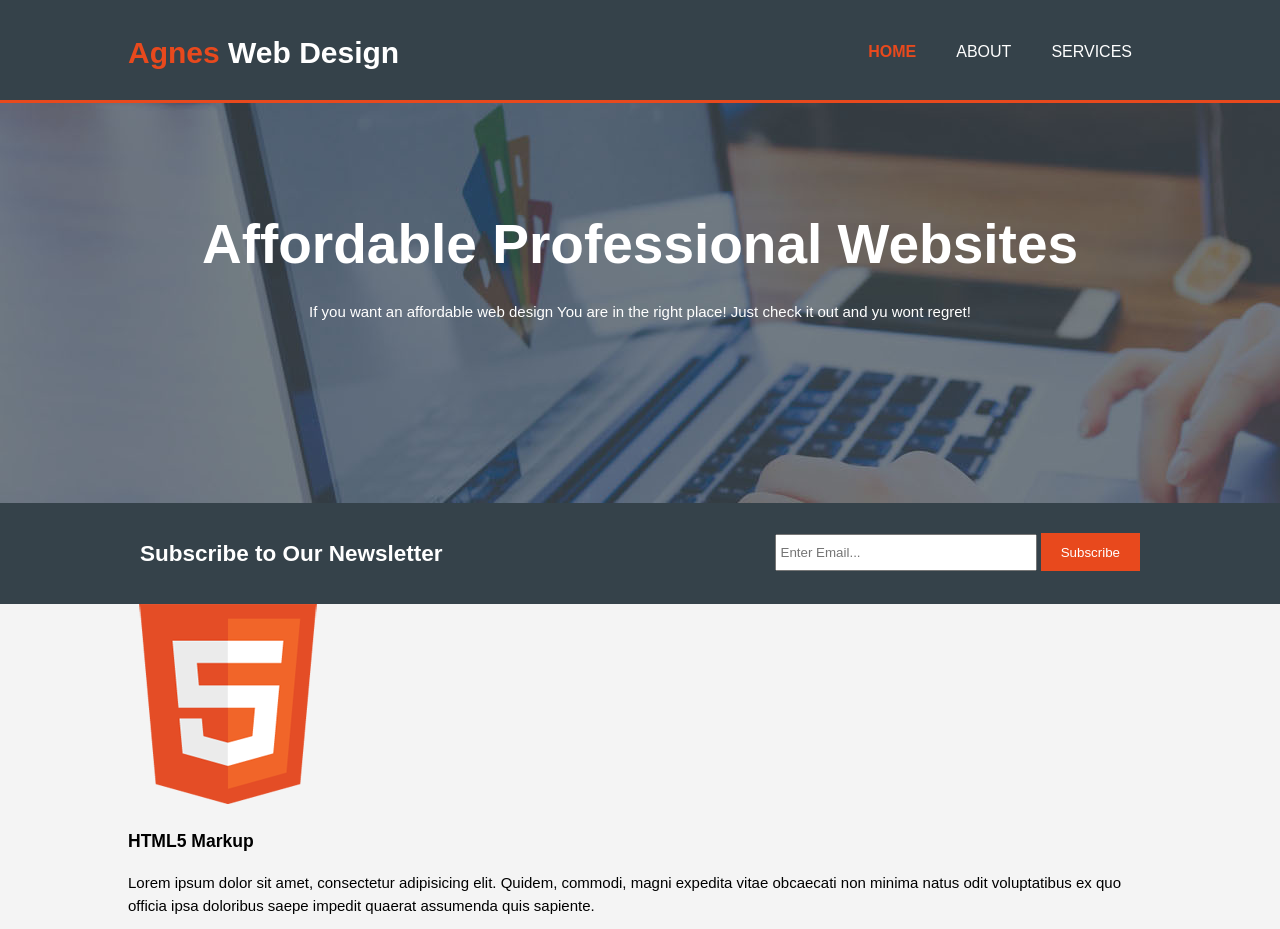
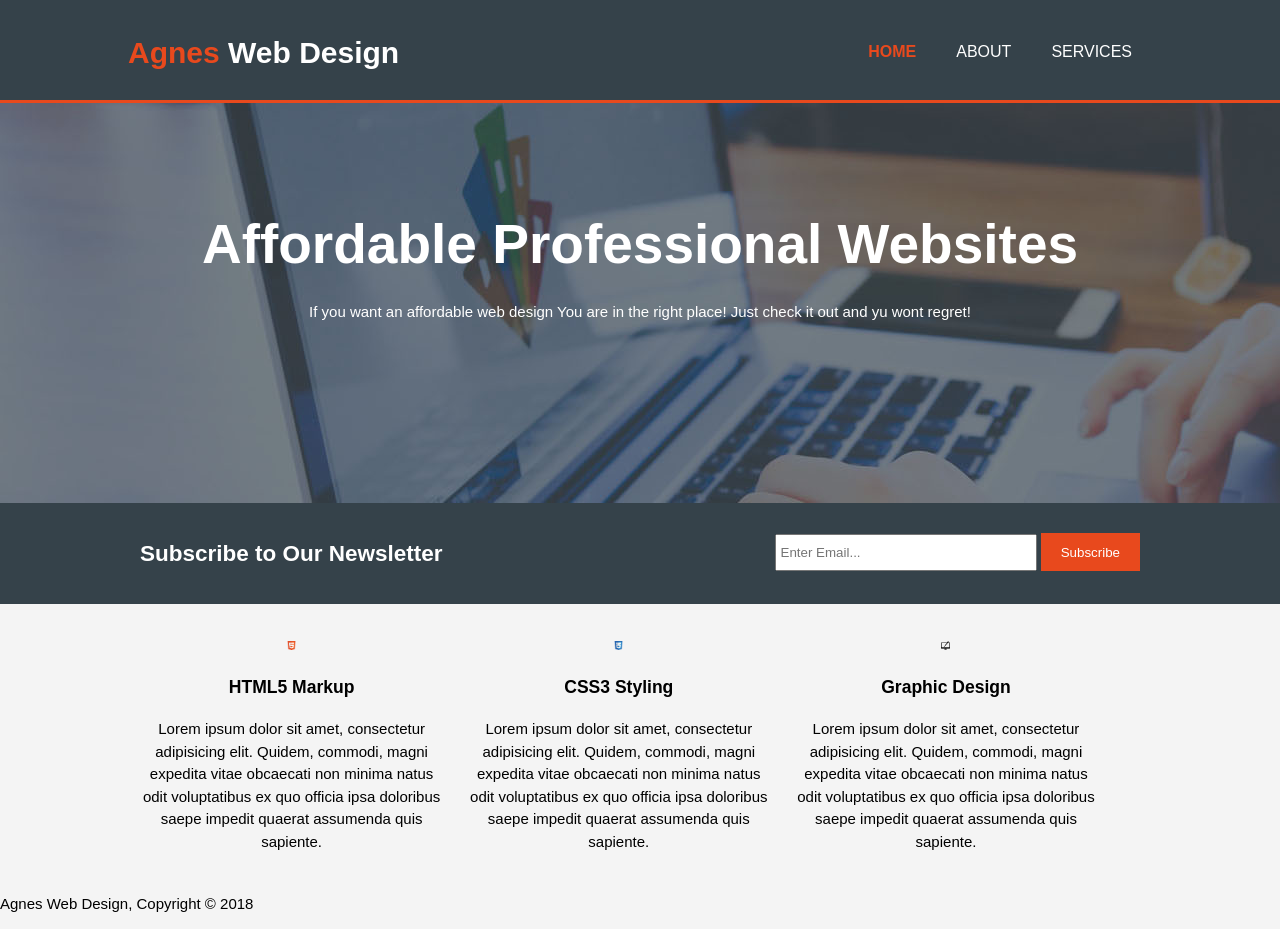
Before and after one commit to brettl1991/HTML5-Website, a plain HTML site: page index.html in a window 1280 px wide. Shown: the top 929 px of the page. Drawn offline with Linux system fonts and the light colour scheme.

Commit message:
Styling the boxes

```diff
--- a/css/style.css
+++ b/css/style.css
@@ -92,6 +92,7 @@ header a:hover{
     font-size: 20px;
 }
 
+/* Newsletter */
 #newsletter{
     padding: 15px;
     color: #ffffff;
@@ -112,3 +113,19 @@ header a:hover{
     height: 25px;
     width: 250px;
 }
+
+/* Boxes */
+#boxes{
+    margin-top: 20px;
+}
+
+#boxes .box{
+    float: left;
+    width: 30%;
+    padding: 10px;
+    text-align: center;
+}
+
+#boxes .box img{
+    width: 9px;
+}
```
